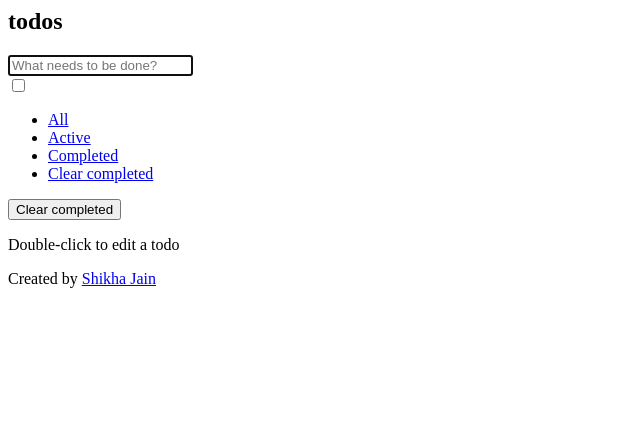
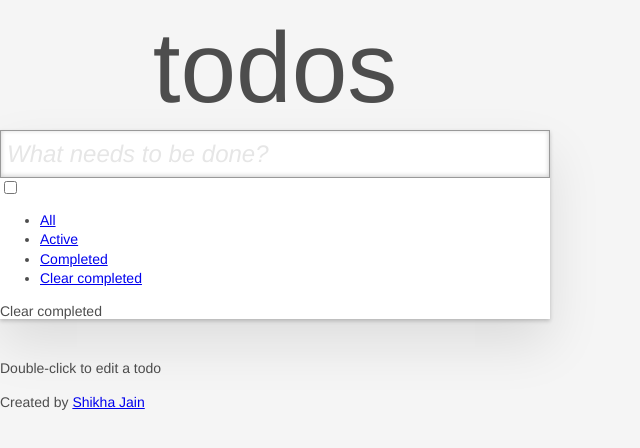
Before and after one commit to s11j/todos, a plain HTML site: page index.html in a window 1280 px wide. Shown: the whole page, without its empty margins (0-640 px from the left). Drawn offline with Linux system fonts and the light colour scheme.

Commit message:
Adding CSS

```diff
--- /dev/null
+++ b/index.css
@@ -0,0 +1,92 @@
+html,body{
+	margin: 0;
+	padding: 0;
+}
+body{
+	font: 14px 'Helvetica Neue', Helvetica, Arial, sans-serif;
+	line-height: 1.4em;
+	background: #f5f5f5;
+	color: #4d4d4d;
+	min-width: 230px;
+	max-width: 550px;
+	-webkit-font-smoothing: antialiased;
+	-moz-font-smoothing: antialiased;
+	font-smoothing: antialiased;
+	font-weight: 300;
+}
+
+button{
+	margin: 0;
+	padding: 0;
+	border: 0;
+	background: none;
+	font-size: 100%;
+	vertical-align: baseline;
+	font-family: inherit;
+	font-weight: inherit;
+	color: inherit;
+	-webkit-appearance: none;
+	appearance: none;
+	-webkit-font-smoothing: antialiased;
+	moz-font-smoothing: antialiased;
+	font-smoothing: antialiased;
+
+}
+button,input[type="checkbox"]{
+	outline:none;
+}
+
+.hidden{
+	display: none;
+}
+.todoapp {
+	background: #fff;
+	margin: 130px 0 40px 0;
+	position: relative;
+	box-shadow: 0 2px 4px 0 rgba(0,0,0,0.2),
+				0 25px 50px 0 rgba(0, 0, 0, 0.1);
+}
+
+.todoapp input::-webkit-input-placeholder {
+	font-style: italic;
+	font-weight : 300;
+	color: #e6e6e6;
+}
+
+.todoapp input::-moz-placeholder {
+	font-style: italic;
+	font-weight: 300;
+	color: #e6e6e6e;
+}
+
+.todoapp h1 {
+	position: absolute;
+	top: -155px;
+	width: 100%;
+	font-size: 100px;
+	font-weight: 100;
+	text-align: center;
+	-webkit-text-rendering: optimizeLegibility;
+	-moz-text-rendering: optimizeLegibility;
+	text-rendering: optimizeLegibility;
+}
+.new-todo,
+.edit {
+	position: reletive;
+	margin: 0;
+	width: 100%;
+	font-size: 24px;
+	font-family: inherit;
+	font-weight: inherit;
+	line-height: 1.4em;
+	border: 0;
+	outline: none;
+	color: inherit;
+	padding: 6px;
+	border: 1px solid #999;
+	box-shadow: inset 0 -1px 5px 0 rgba(0, 0, 0, 0.2);
+	box-sizing: border-box;
+	-webkit-font-smoothing: antiliased;
+	-moz-font-smooting: antiliased;
+	font-smoothing: antiliased;
+}
--- a/index.html
+++ b/index.html
@@ -2,12 +2,13 @@
 	<head>
 		<meta charset="utf-8">
 		<title>Shikha's Todo</title>
+		<link rel="stylesheet" href="index.css">
 	</head>
 	<body>
-		<section>
+		<section class="todoapp">
 			<header>
 				<h1>todos</h1>
-				<input placeholder="What needs to be done?" autofocus></input>
+				<input class="new-todo" placeholder="What needs to be done?" autofocus></input>
 			</header>
 			<section>
 				<input type="checkbox">
```
